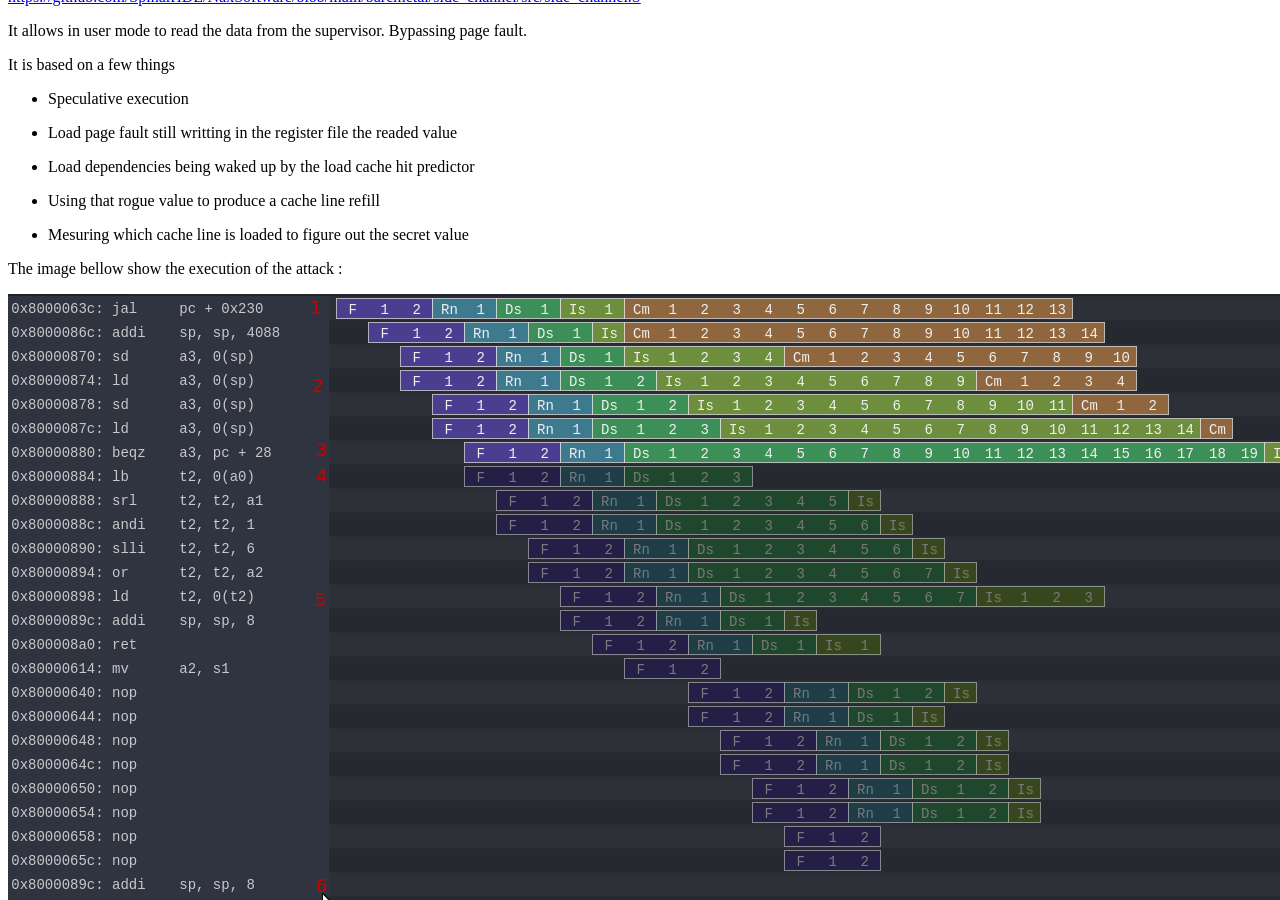
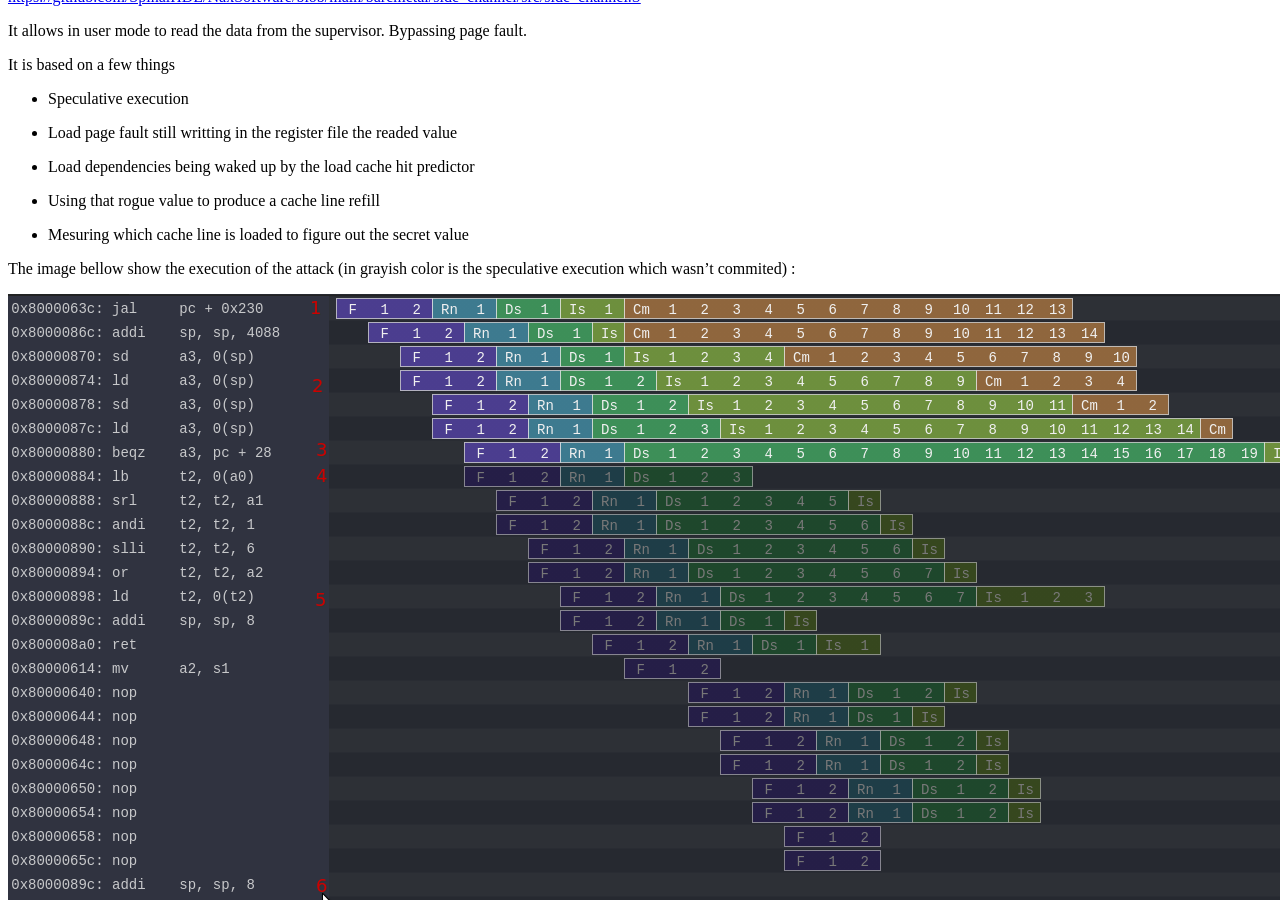
Before and after one commit to SpinalHDL/NaxRiscv-Rtd, a Sphinx documentation site: the page built from source/NaxRiscv/misc/security.rst, in a window 1280 px wide and 900 px high, scrolled down 1439 px. Built offline with Sphinx 7.4.7 and the Read the Docs theme 2.0.0, drawn with Linux system fonts in a browser that asks for light colours.

Commit message:
side_channel doc++

```diff
--- a/source/NaxRiscv/misc/security.rst
+++ b/source/NaxRiscv/misc/security.rst
@@ -21,7 +21,7 @@ It is based on a few things
 - Using that rogue value to produce a cache line refill
 - Mesuring which cache line is loaded to figure out the secret value
 
-The image bellow show the execution of the attack :
+The image bellow show the execution of the attack (in grayish color is the speculative execution which wasn't commited) :
 
 .. image:: /asset/image/side_channel_timings.png
 
```
